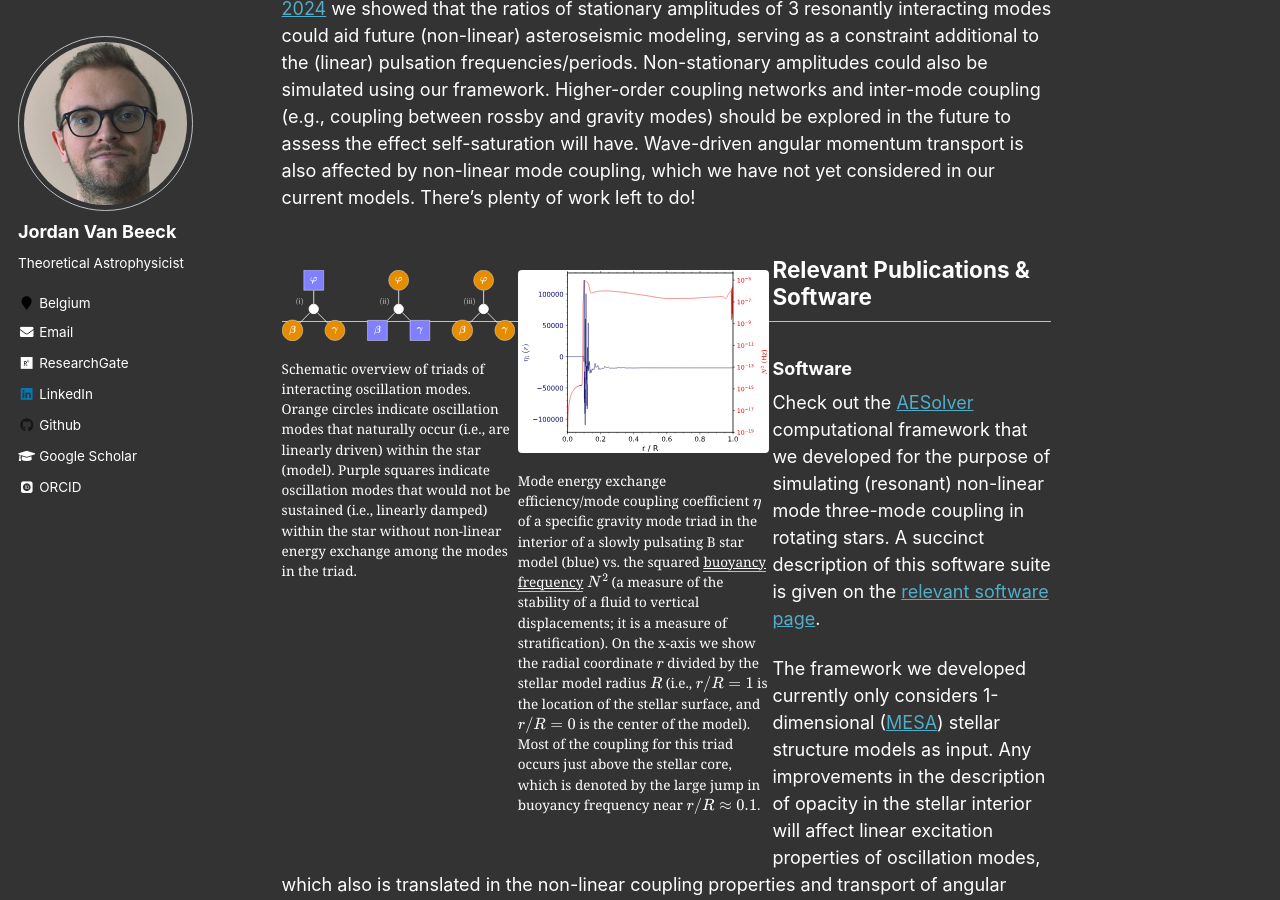
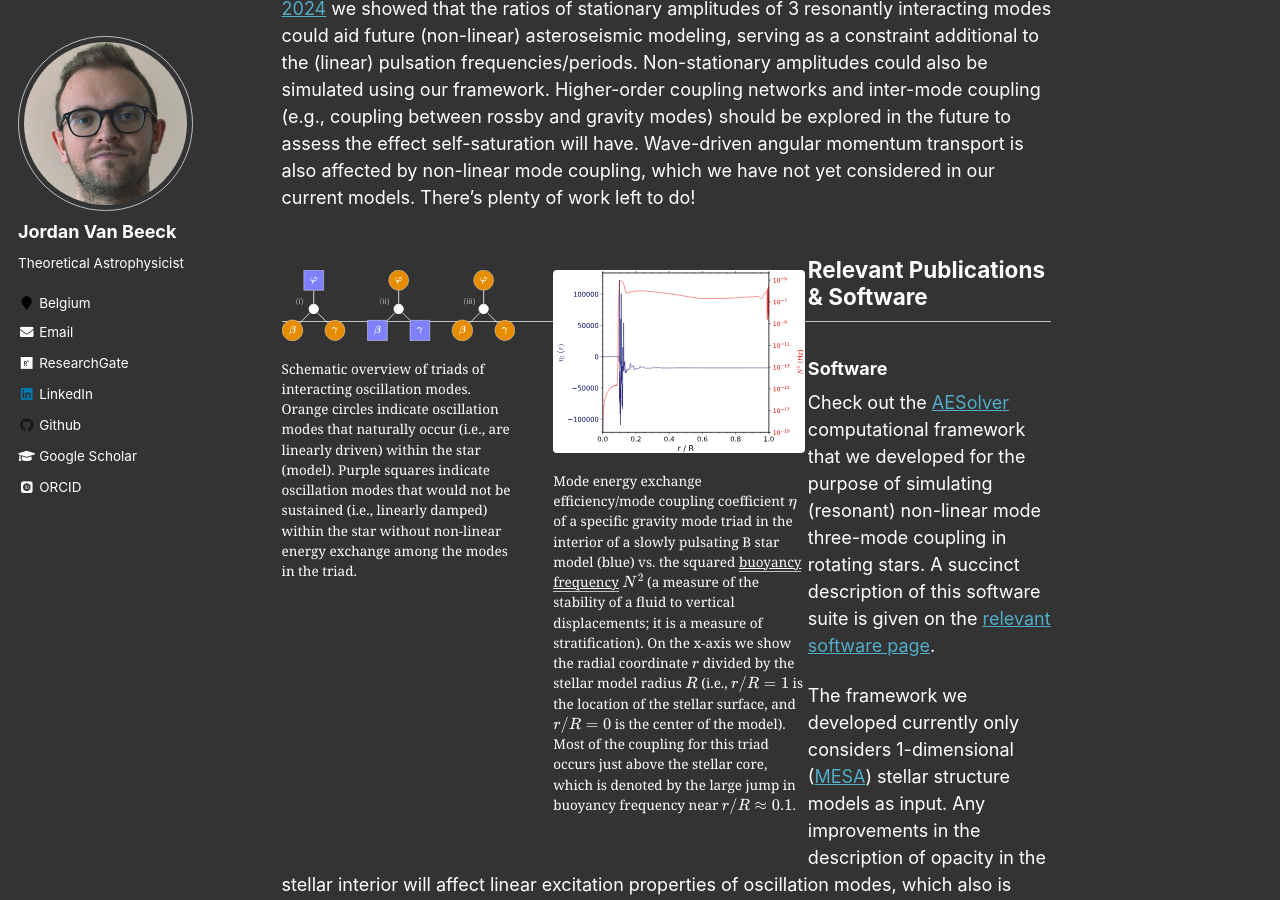
Before and after one commit to JVB11/jvb11.github.io, a Jekyll site: the page built from _research/nonlinear_coupling.md, in a window 1280 px wide and 900 px high, scrolled down 608 px. Built offline with Jekyll 4.4.1, drawn with Linux system fonts in a browser that asks for light colours; some web fonts are replaced; formulas are drawn with MathJax 3.

Commit message:
attempt to make empty paragraph beneath gallery

```diff
--- a/_research/nonlinear_coupling.md
+++ b/_research/nonlinear_coupling.md
@@ -26,7 +26,7 @@
 {% include base_path %}
 
 <div class="container">
-<figure style="display:table; float:left; margin-right:3px;">
+<figure style="display:table; float:left; margin-right:5%;">
   <a href="{{ '/images/research/coupling_triads_dark_mode.svg' | prepend: base_path }}" class="image-popup" title="Schematic overview of triads of interacting oscillation modes.">
     <img src="{{ '/images/research/coupling_triads_dark_mode.svg' | prepend: base_path }}" alt="Schematic overview of triads of interacting oscillation modes." style="width:100%; height:auto;">
   </a>
@@ -39,6 +39,8 @@
   <figcaption style="display: table-caption; caption-side: bottom;">Mode energy exchange efficiency/mode coupling coefficient $\eta$ of a specific gravity mode triad in the interior of a slowly pulsating B star model (blue) vs. the squared <a href='https://en.wikipedia.org/wiki/Brunt–Väisälä_frequency'>buoyancy frequency</a> $N^2$ (a measure of the stability of a fluid to vertical displacements; it is a measure of stratification). On the x-axis we show the radial coordinate $r$ divided by the stellar model radius $R$ (i.e., $r/R = 1$ is the location of the stellar surface, and $r/R = 0$ is the center of the model). Most of the coupling for this triad occurs just above the stellar core, which is denoted by the large jump in buoyancy frequency near $r/R \approx 0.1$.</figcaption>
 </figure>
 </div>
+
+<p></p>
 
 ## Relevant Publications & Software
 
```
